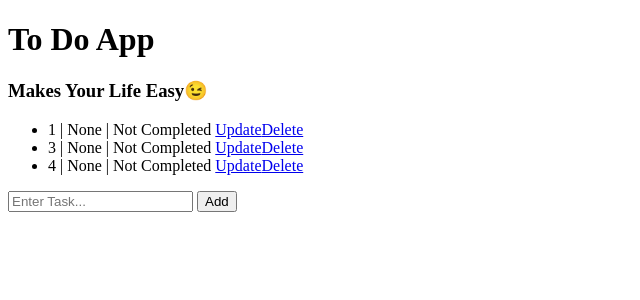
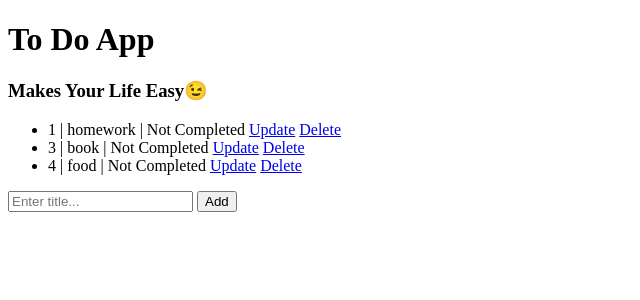
Before and after one commit to shemanto27/Pythin_Flask_To-Do_App, a Flask app: page / in a window 1280 px wide. Shown: the top 300 px of the page, without its empty margins (0-640 px from the left). Run offline with Flask 3, Linux system fonts and the light colour scheme.

Commit message:
app done,styles remain

```diff
--- a/app.py
+++ b/app.py
@@ -13,7 +13,7 @@
 # Making the table
 class Todo(db.Model):
     id = db.Column(db.Integer, primary_key=True)
-    task = db.Column(db.String(100))
+    title = db.Column(db.String(100))
     complete = db.Column(db.Boolean)
 
 
@@ -26,8 +26,8 @@
 
 @app.route('/add', methods=["POST"])
 def add():
-    task = request.form.get("task")
-    new_todo = Todo(task=task, complete= False) #A new Todo object is created
+    title = request.form.get("title")
+    new_todo = Todo(title=title, complete= False) #A new Todo object is created
     db.session.add(new_todo) #adds the new to-do item to the current database session
     db.session.commit() #saving the new to-do item to the database
     return redirect(url_for("home"))
--- a/templates/base.html
+++ b/templates/base.html
@@ -18,7 +18,7 @@
     <div class="todo_table">
         <ul>
             {% for todo in todo_list %}
-            <li>{{ todo.id }} | {{ todo.task }} | {% if todo.complete == True %}Completed{% else %}Not Completed{% endif %} <a href="/update/{{ todo.id }}">Update</a><a href="/delete/{{ todo.id }}">Delete</a></li>
+            <li>{{ todo.id }} | {{ todo.title }} | {% if todo.complete == True %}Completed{% else %}Not Completed{% endif %} <a href="/update/{{ todo.id }}">Update</a> <a href="/delete/{{ todo.id }}">Delete</a></li>
             {% endfor %}
         </ul>
 
@@ -26,7 +26,7 @@
 
     <div class="form">
         <form action="/add" method="post">     <!-- form data will be sent to the /add route name="title" gives the input field a name attribute, which will be used to access the input's value in your Flask route. -->
-                <input type="text" name="task" placeholder="Enter Task...">
+                <input type="text" name="title" placeholder="Enter title...">
                 <button type="submit">Add</button>
 
             </form>
```
Also changed, not shown: instance/db.sqlite.
